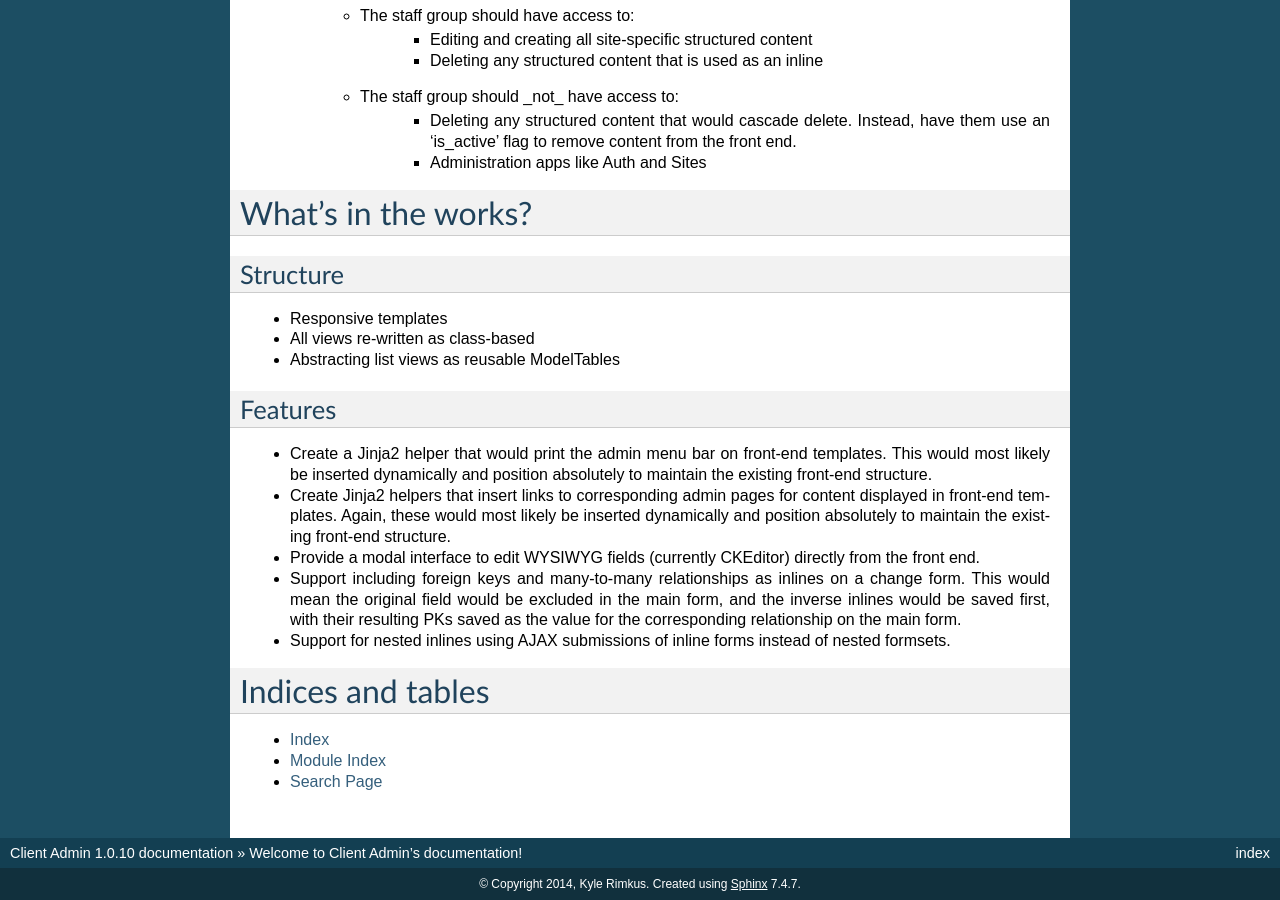
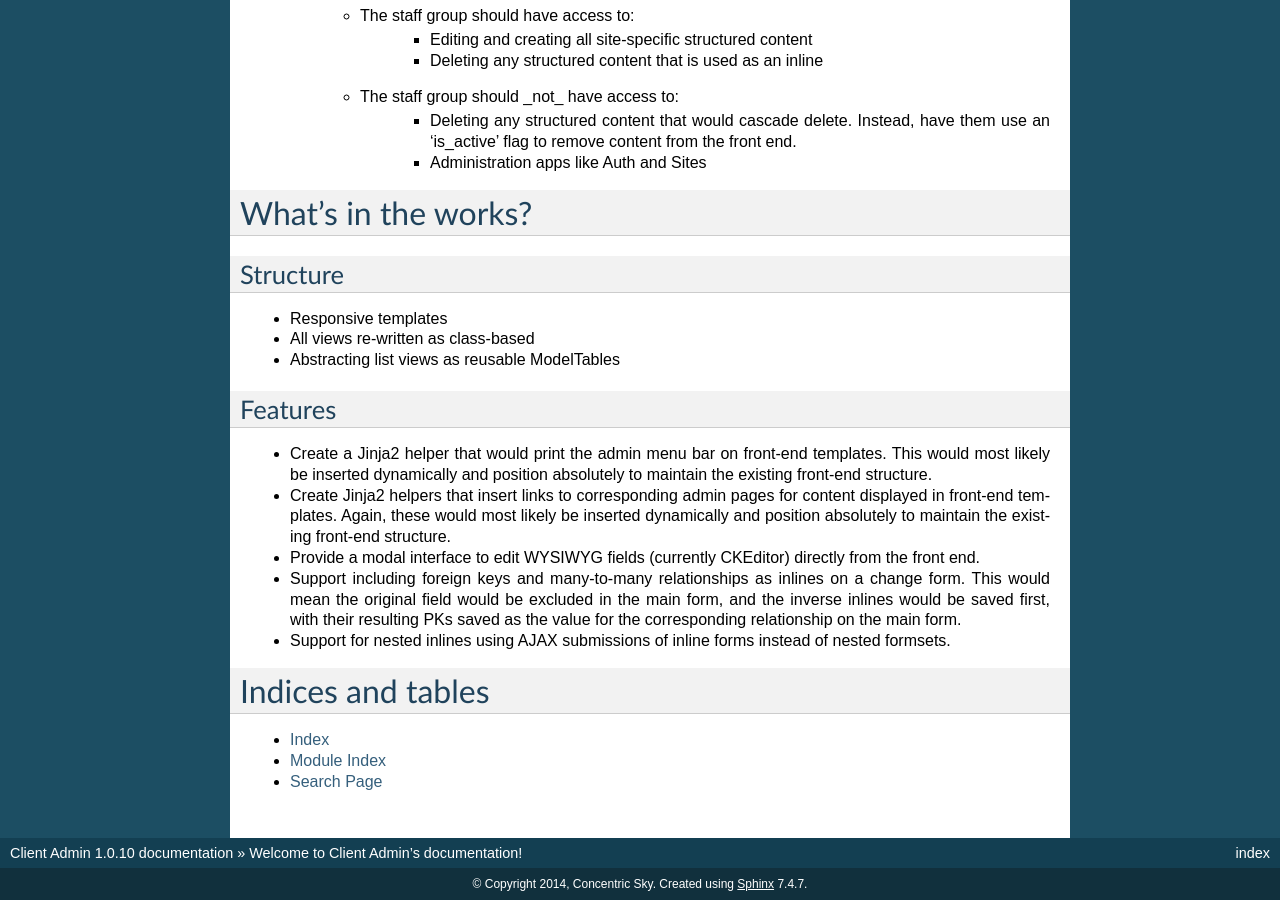
Before and after one commit to concentricsky/django-client-admin, a Sphinx documentation site: the page built from docs/index.rst, in a window 1280 px wide and 900 px high, scrolled down 3728 px. Built offline with Sphinx 7.4.7, drawn with Linux system fonts in a browser that asks for light colours.

Commit message:
Updated docs conf with csky copyright

```diff
--- a/docs/conf.py
+++ b/docs/conf.py
@@ -46,14 +46,14 @@ master_doc = 'index'
 
 # General information about the project.
 project = u'Client Admin'
-copyright = u'2014, Kyle Rimkus'
+copyright = u'2014, Concentric Sky'
 
 # The version info for the project you're documenting, acts as replacement for
 # |version| and |release|, also used in various other places throughout the
 # built documents.
 #
 # The short X.Y version.
-version = '1.0.10'
+version = '1.0'
 # The full version, including alpha/beta/rc tags.
 release = '1.0.10'
 
```
